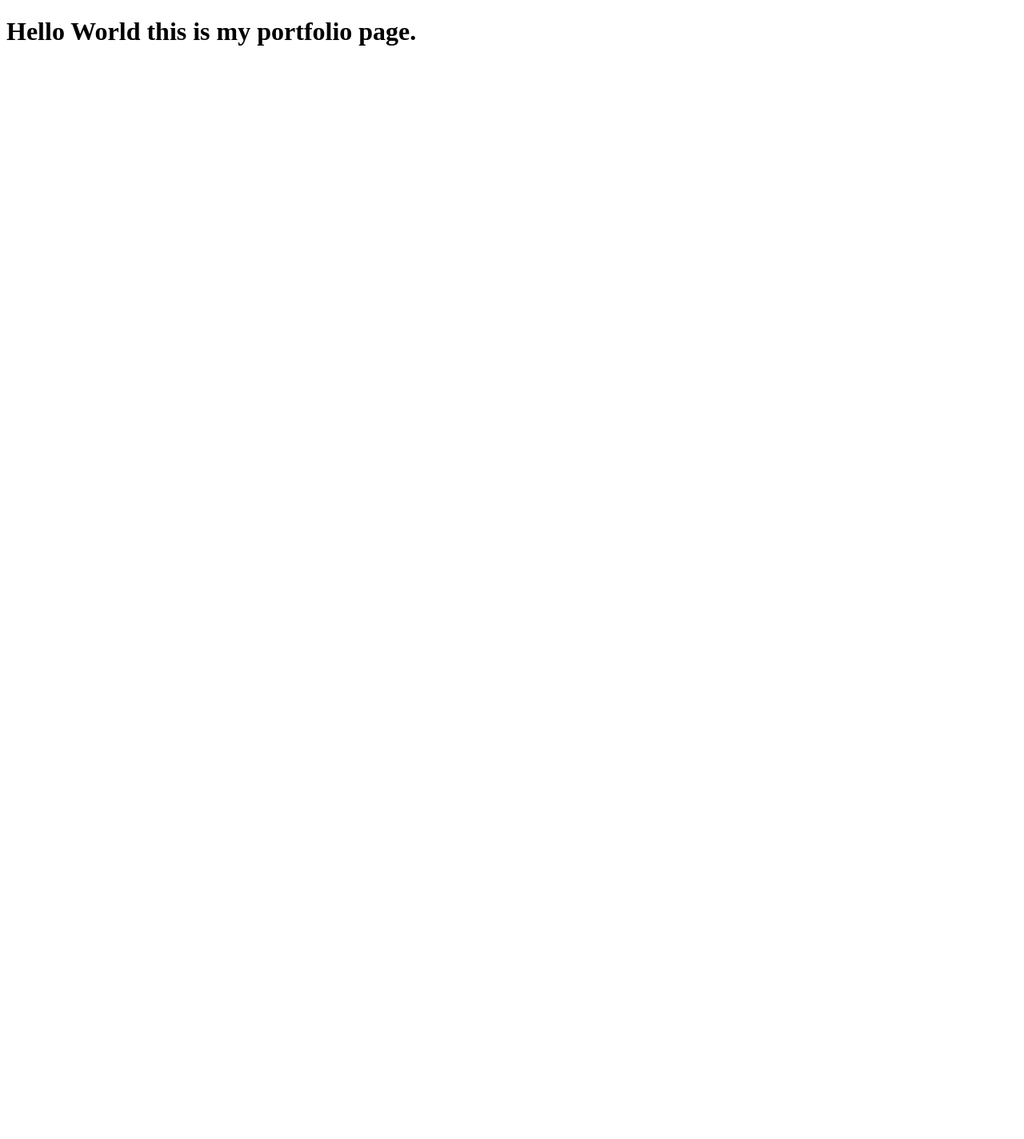
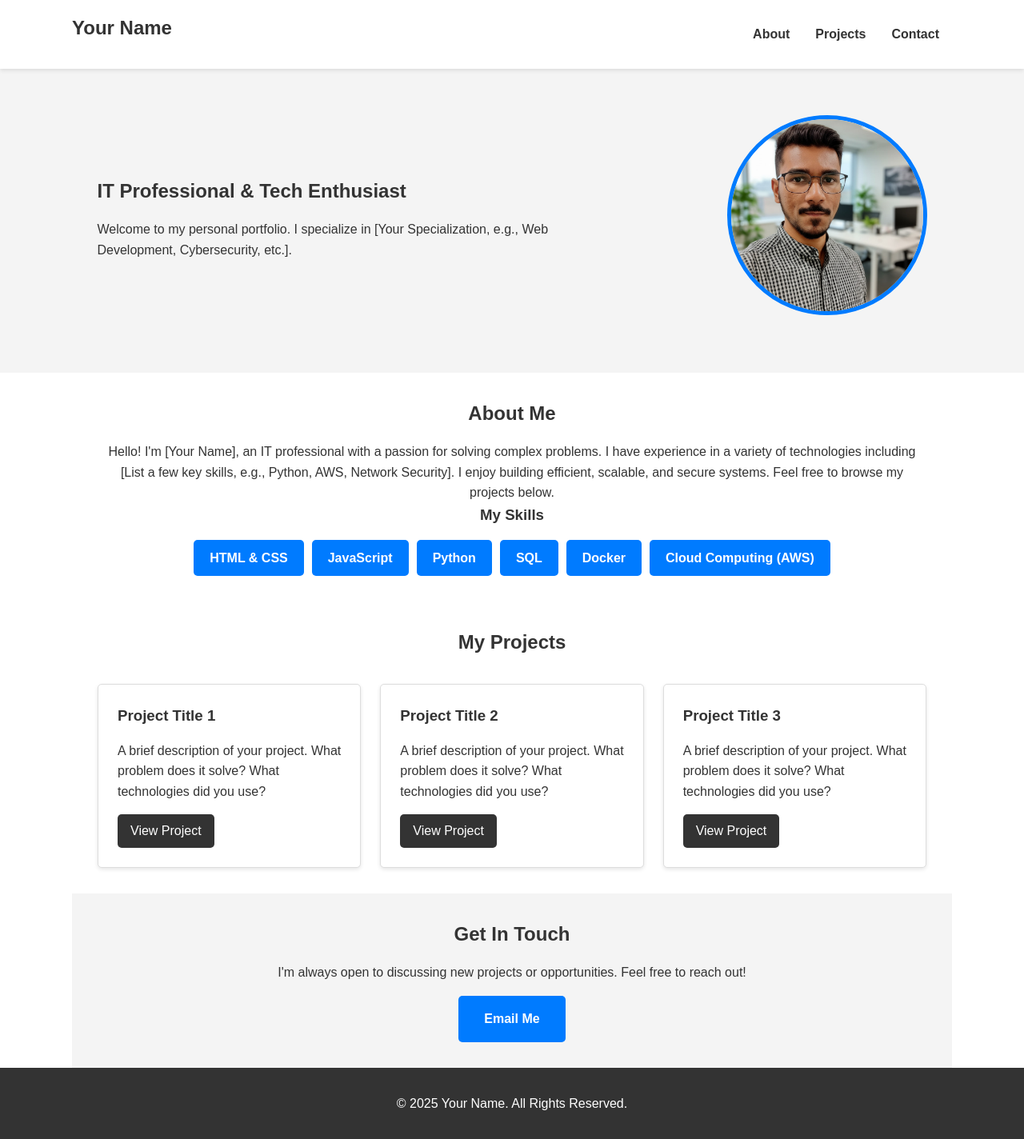
Before and after one commit to dhabesaurabh/portfolio, a plain HTML site: page index.html in a window 1280 px wide. Shown: the whole page at 80% size. Before the commit the page ends 800 px from the top, so only its background shows below. Drawn offline with Linux system fonts and the light colour scheme.

Commit message:
My portfolio page updates

```diff
--- a/index.html
+++ b/index.html
@@ -2,11 +2,83 @@
 <html lang="en">
 <head>
     <meta charset="UTF-8">
-    <meta http-equiv="X-UA-Compatible" content="IE=edge">
     <meta name="viewport" content="width=device-width, initial-scale=1.0">
-    <title>Saurabh Dhabe</title>
+    <title>Your Name - IT Professional</title>
+    <link rel="stylesheet" href="style.css">
 </head>
 <body>
-    <h1>Hello World this is my portfolio page.</h1>
+
+    <header>
+        <nav>
+            <div class="logo">
+                <h1>Your Name</h1>
+            </div>
+            <ul class="nav-links">
+                <li><a href="#about">About</a></li>
+                <li><a href="#projects">Projects</a></li>
+                <li><a href="#contact">Contact</a></li>
+            </ul>
+        </nav>
+    </header>
+
+    <main>
+        <section id="hero">
+            <div class="hero-content">
+                <h2>IT Professional & Tech Enthusiast</h2>
+                <p>Welcome to my personal portfolio. I specialize in [Your Specialization, e.g., Web Development, Cybersecurity, etc.].</p>
+            </div>
+            <div class="hero-image">
+                <img src="images/profile-photo.jpg" alt="A professional photo of you">
+            </div>
+        </section>
+
+        <section id="about" class="container">
+            <h2>About Me</h2>
+            <p>
+                Hello! I'm [Your Name], an IT professional with a passion for solving complex problems. I have experience in a variety of technologies including [List a few key skills, e.g., Python, AWS, Network Security]. I enjoy building efficient, scalable, and secure systems. Feel free to browse my projects below.
+            </p>
+            <h3>My Skills</h3>
+            <div class="skills-container">
+                <span class="skill">HTML & CSS</span>
+                <span class="skill">JavaScript</span>
+                <span class="skill">Python</span>
+                <span class="skill">SQL</span>
+                <span class="skill">Docker</span>
+                <span class="skill">Cloud Computing (AWS)</span>
+                </div>
+        </section>
+
+        <section id="projects" class="container">
+            <h2>My Projects</h2>
+            <div class="project-grid">
+                <div class="project-card">
+                    <h3>Project Title 1</h3>
+                    <p>A brief description of your project. What problem does it solve? What technologies did you use?</p>
+                    <a href="#" target="_blank">View Project</a>
+                </div>
+                <div class="project-card">
+                    <h3>Project Title 2</h3>
+                    <p>A brief description of your project. What problem does it solve? What technologies did you use?</p>
+                    <a href="#" target="_blank">View Project</a>
+                </div>
+                <div class="project-card">
+                    <h3>Project Title 3</h3>
+                    <p>A brief description of your project. What problem does it solve? What technologies did you use?</p>
+                    <a href="#" target="_blank">View Project</a>
+                </div>
+                </div>
+        </section>
+
+        <section id="contact" class="container">
+            <h2>Get In Touch</h2>
+            <p>I'm always open to discussing new projects or opportunities. Feel free to reach out!</p>
+            <a href="mailto:youremail@example.com" class="contact-button">Email Me</a>
+            </section>
+    </main>
+
+    <footer>
+        <p>&copy; 2025 Your Name. All Rights Reserved.</p>
+    </footer>
+
 </body>
 </html>
--- /dev/null
+++ b/style.css
@@ -0,0 +1,195 @@
+/* --- Global Styles & Variables --- */
+:root {
+    --primary-color: #007BFF; /* A nice blue */
+    --secondary-color: #f4f4f4; /* A light gray for backgrounds */
+    --dark-color: #333;
+    --light-color: #fff;
+    --font-family: 'Arial', sans-serif;
+}
+
+* {
+    box-sizing: border-box;
+    margin: 0;
+    padding: 0;
+}
+
+body {
+    font-family: var(--font-family);
+    line-height: 1.6;
+    background-color: var(--light-color);
+    color: var(--dark-color);
+}
+
+.container {
+    max-width: 1100px;
+    margin: auto;
+    overflow: hidden;
+    padding: 2rem;
+    text-align: center;
+}
+
+h1, h2, h3 {
+    margin-bottom: 1rem;
+}
+
+/* --- Header & Navigation --- */
+header {
+    background-color: var(--light-color);
+    padding: 1rem 2rem;
+    position: fixed;
+    width: 100%;
+    top: 0;
+    z-index: 1000;
+    box-shadow: 0 2px 5px rgba(0,0,0,0.1);
+}
+
+header nav {
+    display: flex;
+    justify-content: space-between;
+    align-items: center;
+    max-width: 1100px;
+    margin: auto;
+}
+
+.nav-links {
+    list-style: none;
+    display: flex;
+}
+
+.nav-links li {
+    padding: 0 1rem;
+}
+
+.nav-links a {
+    text-decoration: none;
+    color: var(--dark-color);
+    font-weight: bold;
+    transition: color 0.3s ease;
+}
+
+.nav-links a:hover {
+    color: var(--primary-color);
+}
+
+/* --- Hero Section --- */
+#hero {
+    margin-top: 80px; /* To offset the fixed header */
+    display: flex;
+    align-items: center;
+    justify-content: space-around;
+    padding: 4rem 2rem;
+    background-color: var(--secondary-color);
+}
+
+.hero-content {
+    max-width: 50%;
+}
+
+.hero-image img {
+    width: 250px;
+    height: 250px;
+    border-radius: 50%; /* Makes the image circular */
+    object-fit: cover; /* Prevents image stretching */
+    border: 5px solid var(--primary-color);
+}
+
+/* --- Skills Section --- */
+.skills-container {
+    display: flex;
+    flex-wrap: wrap;
+    justify-content: center;
+    gap: 10px;
+    margin-top: 1rem;
+}
+
+.skill {
+    background-color: var(--primary-color);
+    color: var(--light-color);
+    padding: 10px 20px;
+    border-radius: 5px;
+    font-weight: bold;
+}
+
+/* --- Projects Section --- */
+.project-grid {
+    display: grid;
+    grid-template-columns: repeat(auto-fit, minmax(300px, 1fr));
+    gap: 1.5rem;
+    margin-top: 2rem;
+}
+
+.project-card {
+    background: var(--light-color);
+    padding: 1.5rem;
+    border: 1px solid #ddd;
+    border-radius: 5px;
+    box-shadow: 0 2px 5px rgba(0,0,0,0.1);
+    text-align: left;
+    transition: transform 0.3s ease;
+}
+
+.project-card:hover {
+    transform: translateY(-5px);
+}
+
+.project-card a {
+    display: inline-block;
+    margin-top: 1rem;
+    text-decoration: none;
+    background-color: var(--dark-color);
+    color: var(--light-color);
+    padding: 0.5rem 1rem;
+    border-radius: 5px;
+}
+
+/* --- Contact Section --- */
+#contact {
+    background-color: var(--secondary-color);
+}
+
+.contact-button {
+    display: inline-block;
+    margin-top: 1rem;
+    padding: 1rem 2rem;
+    background-color: var(--primary-color);
+    color: var(--light-color);
+    text-decoration: none;
+    font-weight: bold;
+    border-radius: 5px;
+    transition: background-color 0.3s ease;
+}
+
+.contact-button:hover {
+    background-color: #0056b3; /* A darker blue */
+}
+
+/* --- Footer --- */
+footer {
+    text-align: center;
+    padding: 2rem;
+    background: var(--dark-color);
+    color: var(--light-color);
+}
+
+
+/* --- Responsive Design --- */
+@media (max-width: 768px) {
+    header nav {
+        flex-direction: column;
+    }
+
+    .nav-links {
+        margin-top: 1rem;
+    }
+
+    #hero {
+        flex-direction: column;
+        text-align: center;
+        margin-top: 120px; /* Adjust for taller header */
+    }
+
+    .hero-content {
+        max-width: 100%;
+        margin-bottom: 2rem;
+    }
+}
```
Also changed, not shown: images/profile-photo.jpg (added).
